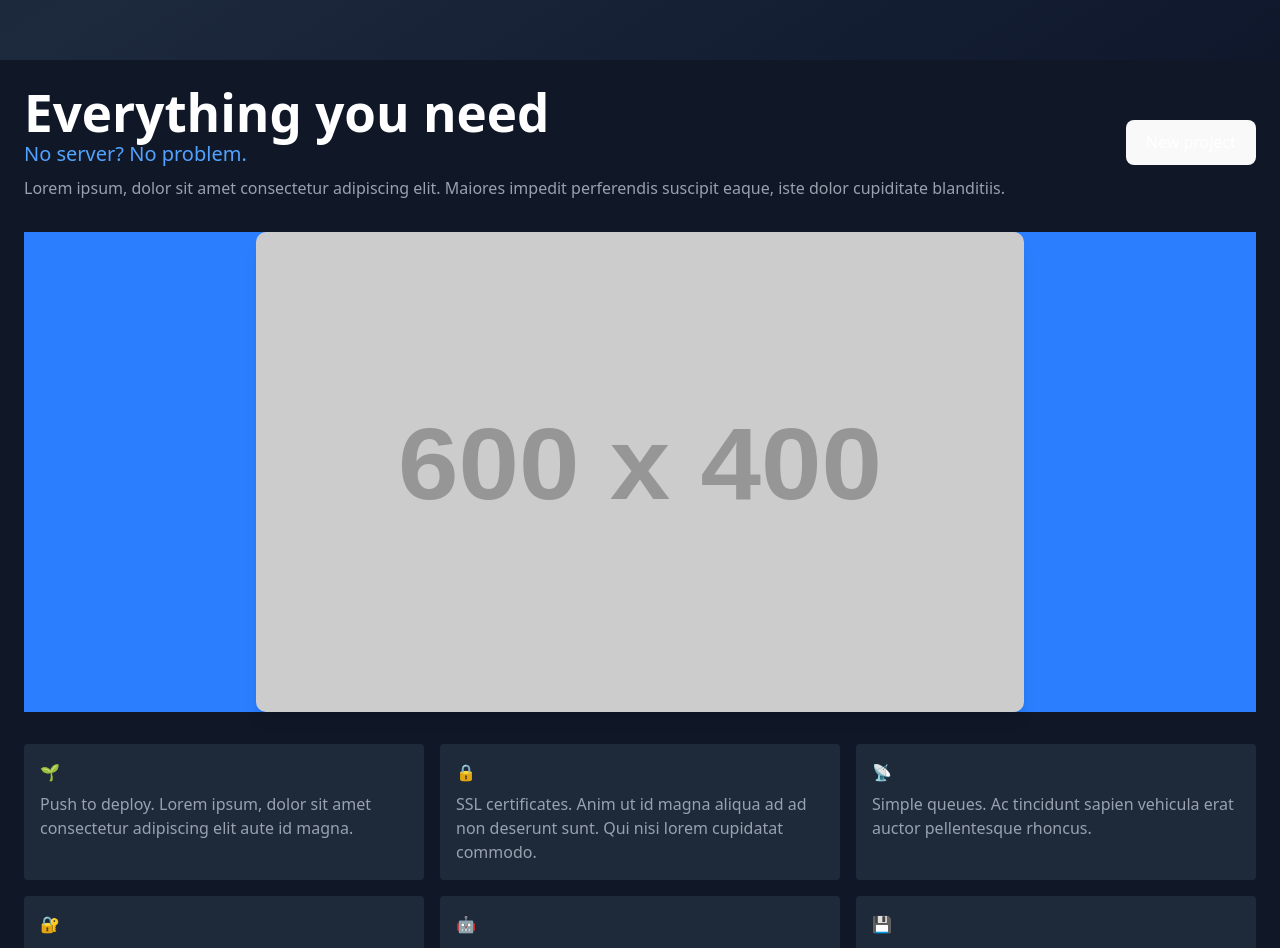
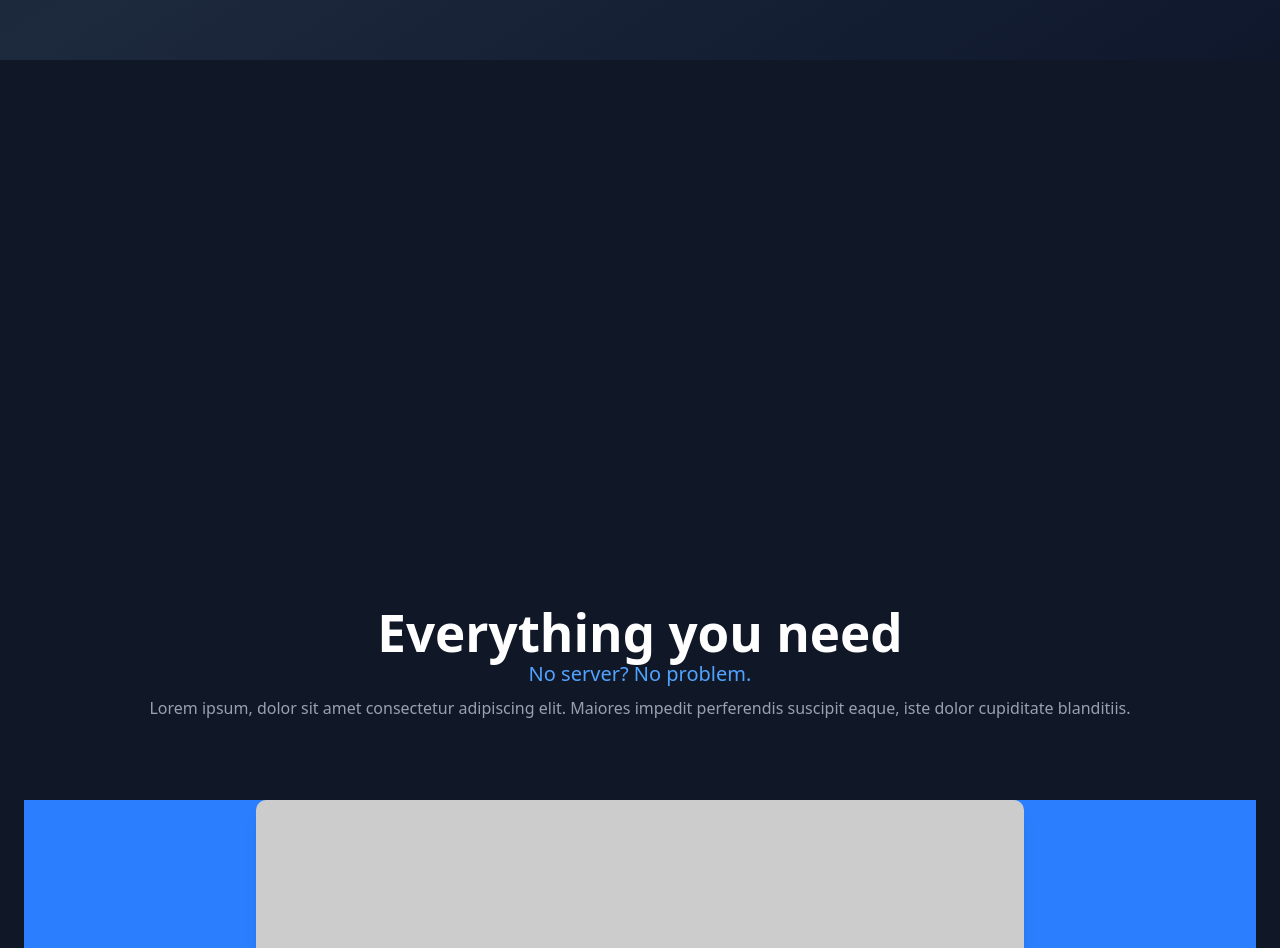
Before and after one commit to cl1ntdev/Toothalie-Front-End, a React (Vite) app: page / in a window 1280 px wide. Shown: the part 740-1688 px from the top of the page. Built offline with nearby package versions, Linux system fonts and the light colour scheme.

Commit message:
adjust spacing

```diff
--- a/src/Pages/LandinPageSection/Lpage_Section1.tsx
+++ b/src/Pages/LandinPageSection/Lpage_Section1.tsx
@@ -4,8 +4,9 @@ export default function LPage_Section1() {
   return (
     <>
       <div className="bg-gray-900 text-white min-h-screen p-6">
-        <div className="flex justify-between items-center mb-8">
-          <div className="text-left">
+
+        <div className="flex justify-center items-center mb-20">
+          <div className="text-center mt-130">
             <h1 className="text-4xl font-bold">Everything you need</h1>
             <h3 className="text-xl text-blue-400">No server? No problem.</h3>
             <p className="text-gray-400 mt-2">
@@ -14,13 +15,10 @@ export default function LPage_Section1() {
               blanditiis.
             </p>
           </div>
-          <button className="bg-purple-600 text-white px-4 py-2 rounded">
-            New project
-          </button>
         </div>
 
         {/* IMAGE HERE TO SHOW THE APPLICATION */}
-        <div className="flex h-120 w-full justify-center my-8 bg-blue-500">
+        <div className="flex h-280 w-full justify-center my-8 bg-blue-500 ">
           <img
             src="https://via.placeholder.com/600x400" // sample image
             alt="App preview"
@@ -28,7 +26,7 @@ export default function LPage_Section1() {
           />
         </div>
 
-        <div className="grid grid-cols-1 sm:grid-cols-2 md:grid-cols-3 gap-4 mt-8">
+        <div className="grid grid-cols-1 sm:grid-cols-2 md:grid-cols-3 gap-4 mt-8 mb-90">
           <div className="bg-gray-800 p-4 rounded">
             <span className="text-blue-400">🌱</span>
             <p className="text-gray-400 mt-2">
```
